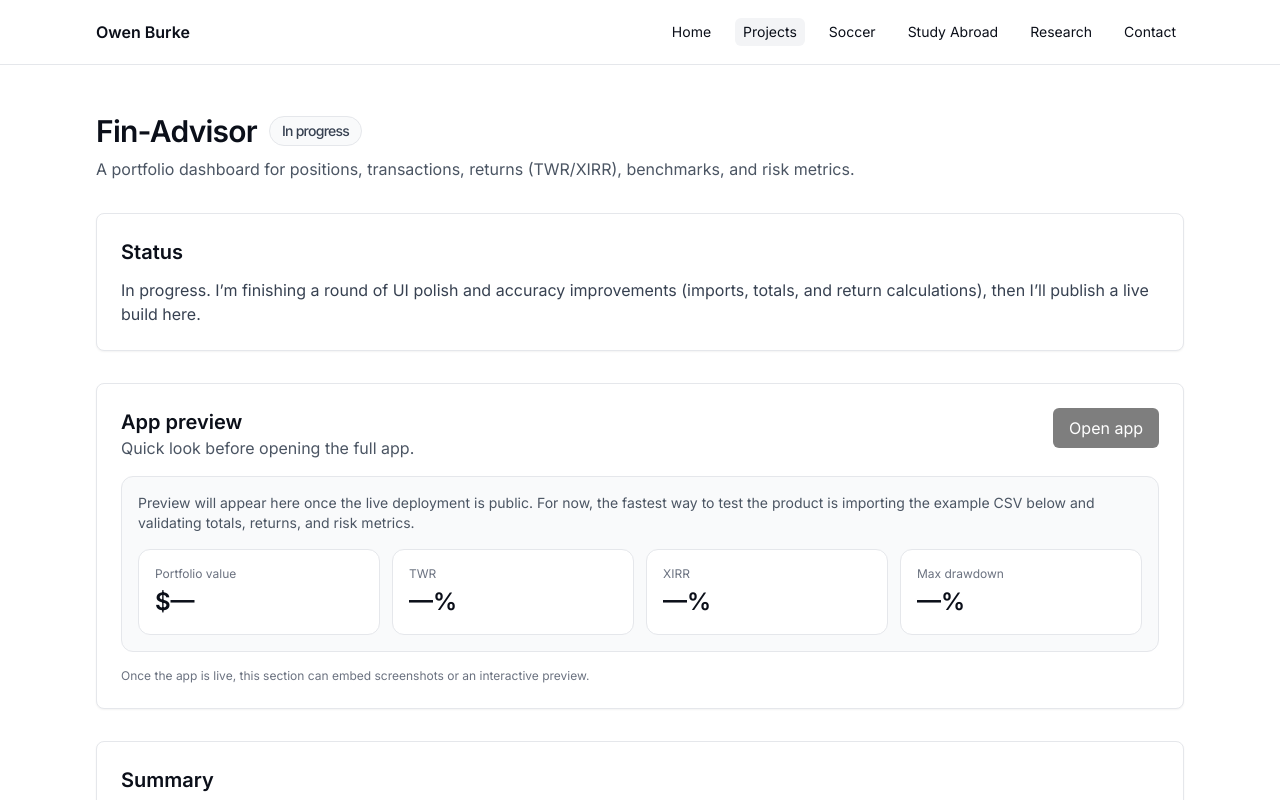
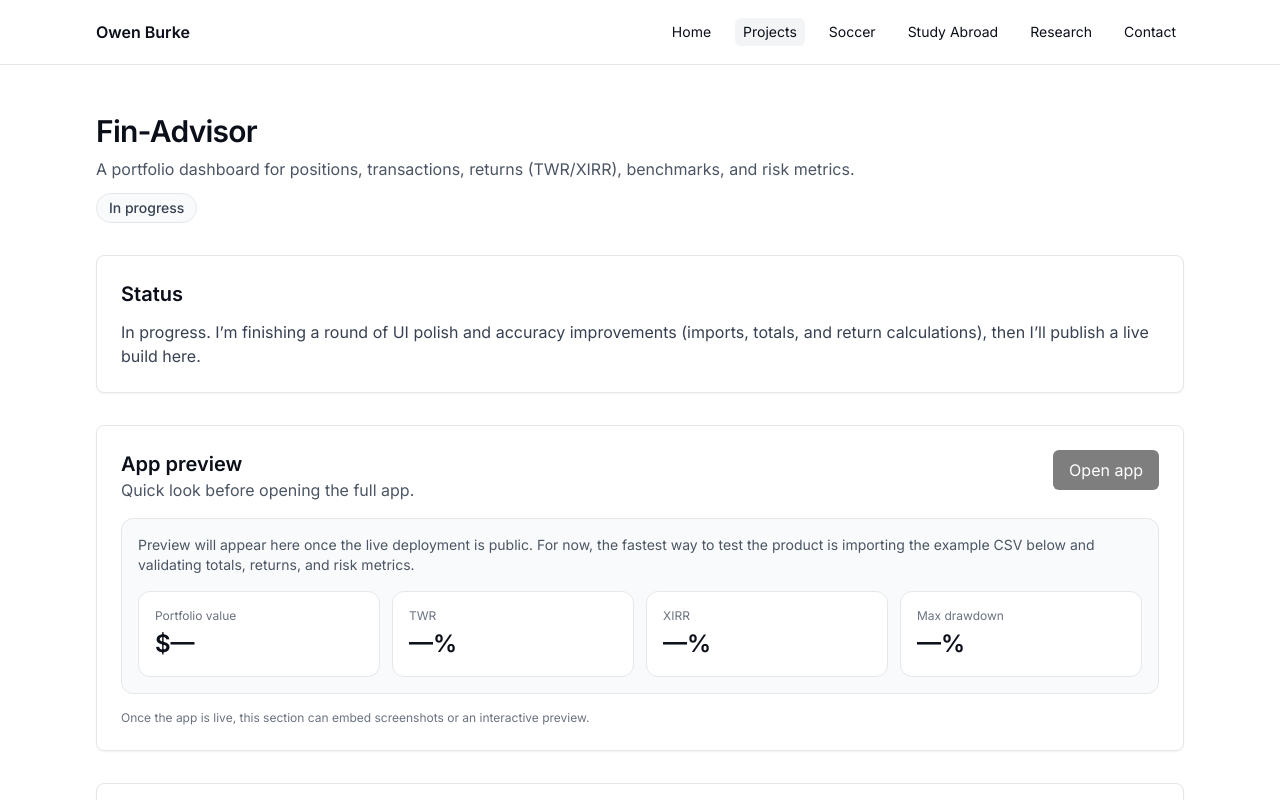
Before and after one commit to owenburke54-bit/portfolio-site, a Next.js app: page /projects/fin-advisor in a window 1280 px wide. Shown: the top 800 px of the page. Built offline with nearby package versions, Linux system fonts and the light colour scheme.

Commit message:
Fix Fin-Advisor PageHeader title typing

```diff
--- a/app/projects/fin-advisor/page.tsx
+++ b/app/projects/fin-advisor/page.tsx
@@ -22,17 +22,19 @@ ETH-USD,Ethereum,Crypto,Taxable,0.09,4622,2025-08-14,3145`;
 export default function FinAdvisorPage() {
   return (
     <div className="space-y-8">
-      <PageHeader
-        title={
-          <div className="flex items-center gap-3">
-            <span>Fin-Advisor</span>
-            <span className="inline-flex items-center rounded-full border border-gray-200 bg-gray-50 px-3 py-1 text-sm font-medium text-gray-700">
-              In progress
-            </span>
-          </div>
-        }
-        subtitle="A portfolio dashboard for positions, transactions, returns (TWR/XIRR), benchmarks, and risk metrics."
-      />
+      <div className="space-y-3">
+        <PageHeader
+          title="Fin-Advisor"
+          subtitle="A portfolio dashboard for positions, transactions, returns (TWR/XIRR), benchmarks, and risk metrics."
+        />
+
+        {/* Status pill (keeps HydraIQ-like vibe without breaking PageHeader typing) */}
+        <div>
+          <span className="inline-flex items-center rounded-full border border-gray-200 bg-gray-50 px-3 py-1 text-sm font-medium text-gray-700">
+            In progress
+          </span>
+        </div>
+      </div>
 
       {/* Status */}
       <section className="card p-6 space-y-3">
@@ -43,7 +45,7 @@ export default function FinAdvisorPage() {
         </p>
       </section>
 
-      {/* App preview (HydraIQ-like structure) */}
+      {/* App preview */}
       <section className="card p-6 space-y-4">
         <div className="flex flex-col gap-3 sm:flex-row sm:items-start sm:justify-between">
           <div>
@@ -89,7 +91,7 @@ export default function FinAdvisorPage() {
         </p>
       </section>
 
-      {/* Summary (HydraIQ-like) */}
+      {/* Summary */}
       <section className="card p-6 space-y-3">
         <h2 className="text-xl font-semibold">Summary</h2>
         <p className="text-gray-700">
@@ -123,8 +125,8 @@ export default function FinAdvisorPage() {
             </p>
           </div>
 
+          {/* Download expects you to add /public/fin-advisor-example.csv */}
           <div className="flex flex-wrap gap-2">
-            {/* Download expects you to add /public/fin-advisor-example.csv */}
             <Link href="/fin-advisor-example.csv" className="btn" download>
               Download CSV
             </Link>
```
